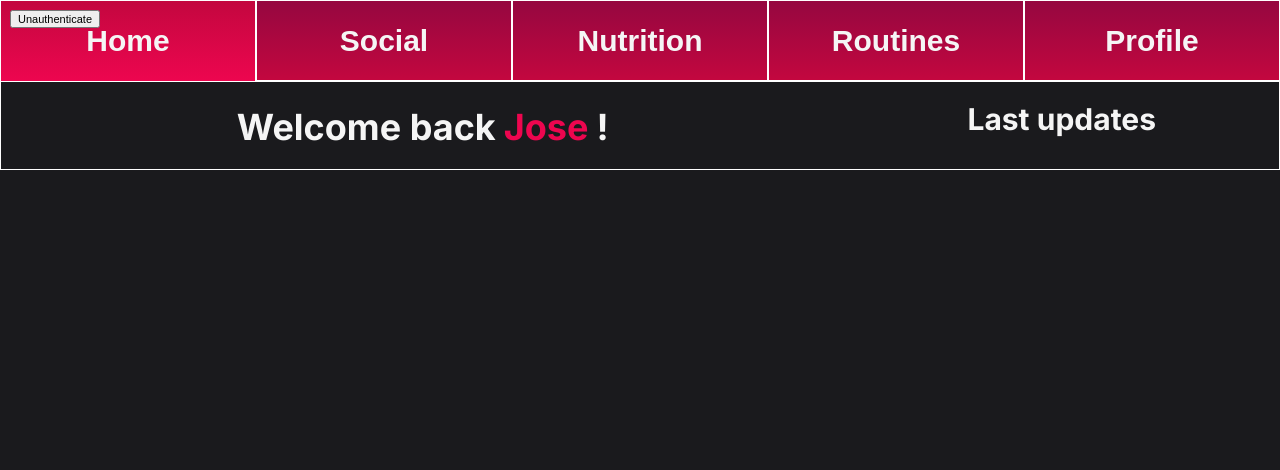
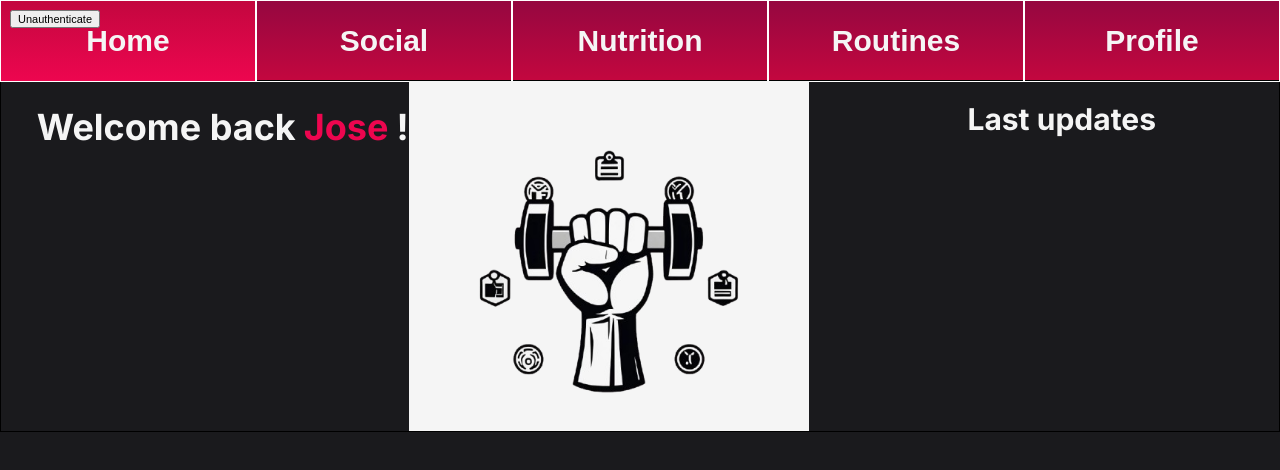
Before and after one commit to miguelachaotic/SSW_frontend, a Vue app: page / in a window 1280 px wide. Both pictures are taken after a click on the button "Authenticate". Shown: the top 470 px of the page. Built offline with nearby package versions, Linux system fonts and the light colour scheme.

Commit message:
Some work done

```diff
--- a/src/components/HomeLoggedIn.vue
+++ b/src/components/HomeLoggedIn.vue
@@ -11,6 +11,7 @@ let user = "Jose"
         <h1 class="welcome_message">Welcome back </h1> <h1 class="welcome_message" id="username"> {{user}}</h1>
         <h1 class="welcome_message">!</h1>
       </div>
+      <img src="@/assets/logoWeb.png" alt="web page logo" class="logo_image">
     </div>
     <div class="sidebar">
       <h1 id="updates_header">Last updates</h1>
@@ -23,7 +24,6 @@ let user = "Jose"
 .container{
   display: flex;
   height: 100%;
-  border: white 1px solid;
 }
 
 .content{
@@ -41,11 +41,17 @@ let user = "Jose"
 .header_container{
   display: flex;
   gap: 8px;
-  align-items: center;
+
 }
 
 .welcome_message{
   font-size: 36px;
+}
+
+.logo_image {
+  width: 400px;
+  height: 350px;
+  background-color: whitesmoke;
 }
 
 #username{
--- a/src/components/WeeklyWeightChart.vue
+++ b/src/components/WeeklyWeightChart.vue
@@ -86,7 +86,7 @@ const linePoints = computed(() => {
         return `${x},${y}`
       })
       .join(' ')
-})
+});
 
 function xPosition(index) {
   return startX + index * (barWidth + gap)
@@ -98,6 +98,7 @@ function yPosition(weight) {
   return chartBottom - weight * scale
 }
 
+
 function barHeight(weight) {
   const maxValue = Math.max(...data.value.map(d => d.weight))
   const scale = maxHeight / maxValue
```
